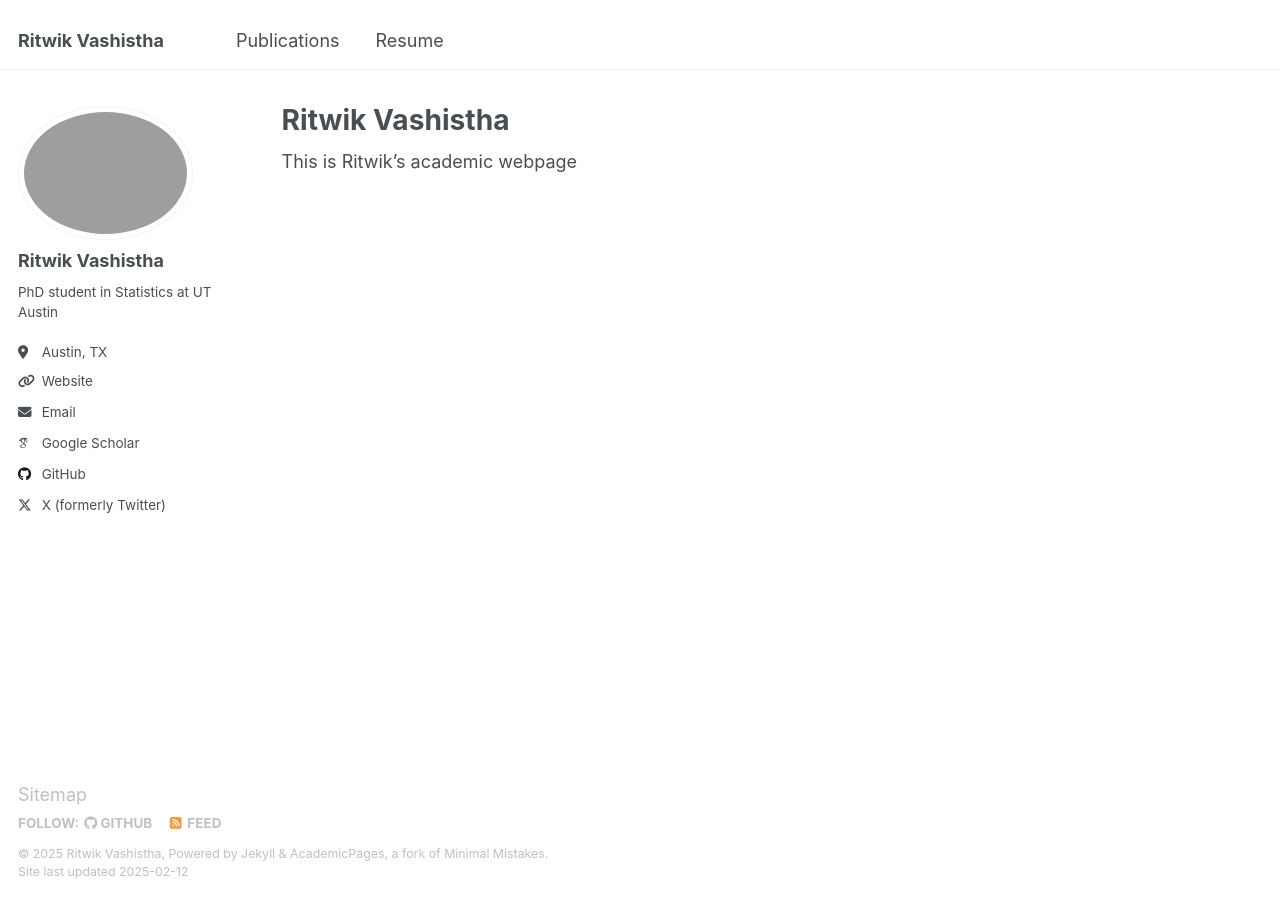
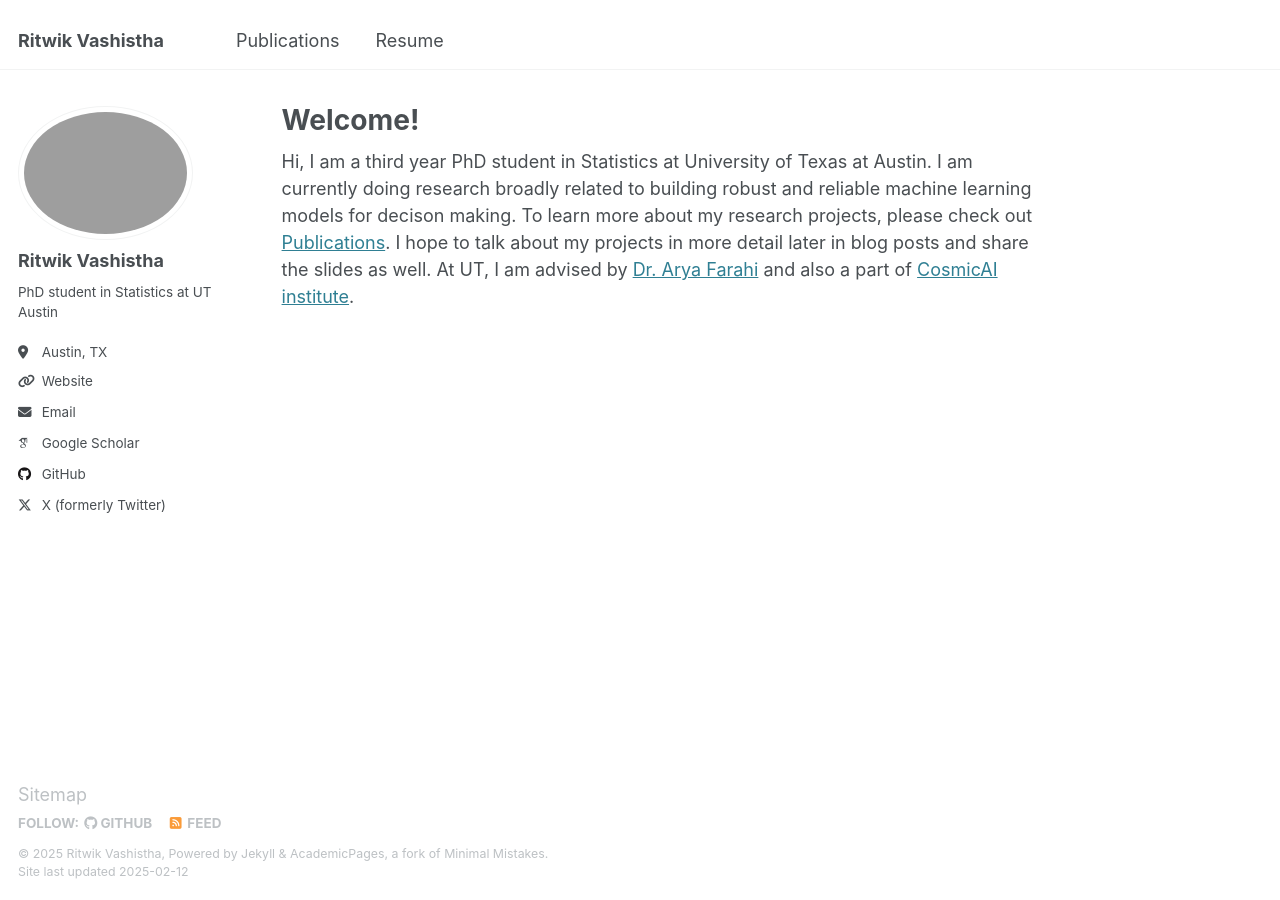
Before and after one commit to ritwikvashistha/ritwikvashistha.github.io, a Jekyll site: the page built from _pages/about.md, in a window 1280 px wide. Built offline with Jekyll 4.4.1, drawn with Linux system fonts in a browser that asks for light colours; some web fonts are replaced.

Commit message:
Update about.md

```diff
--- a/_pages/about.md
+++ b/_pages/about.md
@@ -1,10 +1,10 @@
 ---
 permalink: /
-title: "Ritwik Vashistha"
+title: "Welcome!"
 author_profile: true
 redirect_from:
   - /about/
   - /about.html
 ---
 
-This is Ritwik's academic webpage
+Hi, I am a third year PhD student in Statistics at University of Texas at Austin. I am currently doing research broadly related to building robust and reliable machine learning models for decison making. To learn more about my research projects, please check out [Publications](https://ritwikvashistha.github.io/publications/). I hope to talk about my projects in more detail later in blog posts and share the slides as well. At UT, I am advised by [Dr. Arya Farahi](https://stat.utexas.edu/directory/arya-farahi) and also a part of [CosmicAI institute](https://www.cosmicai.org/team).
```
